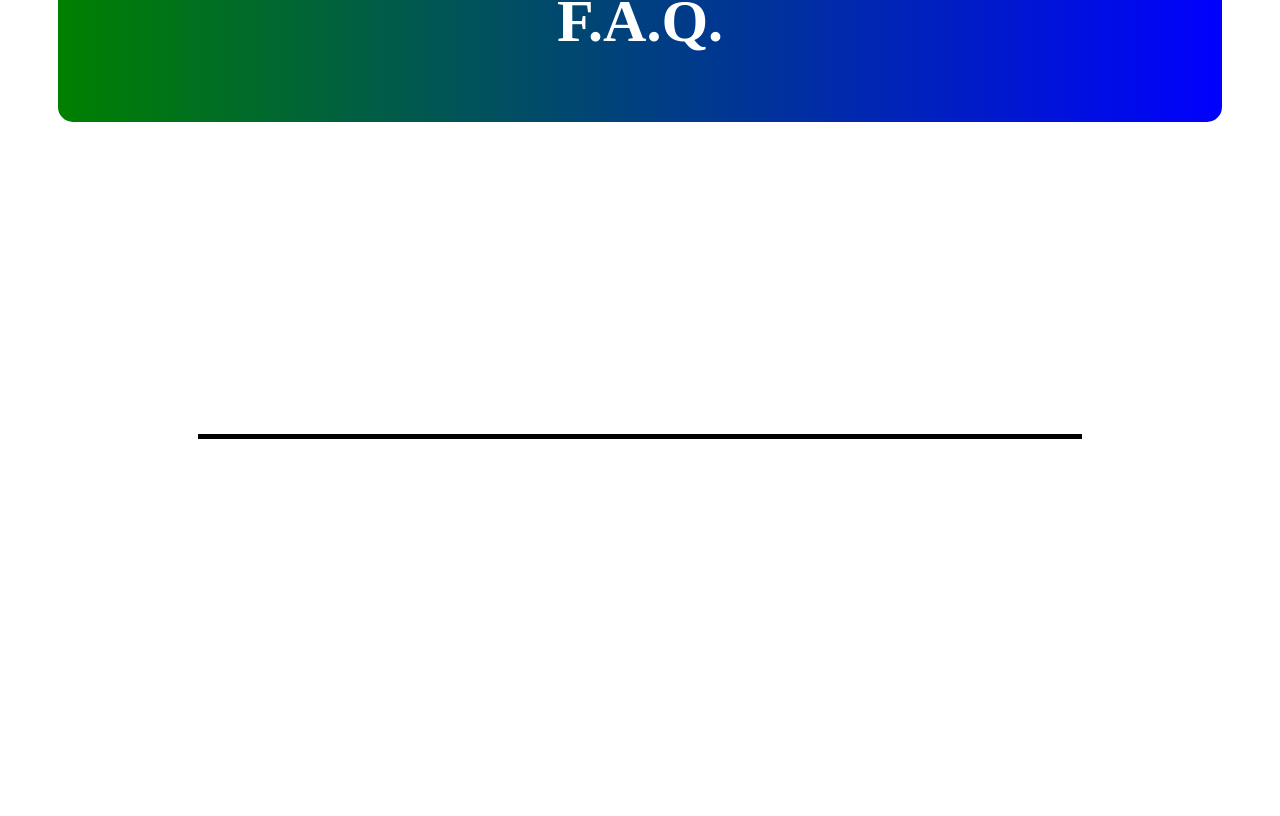
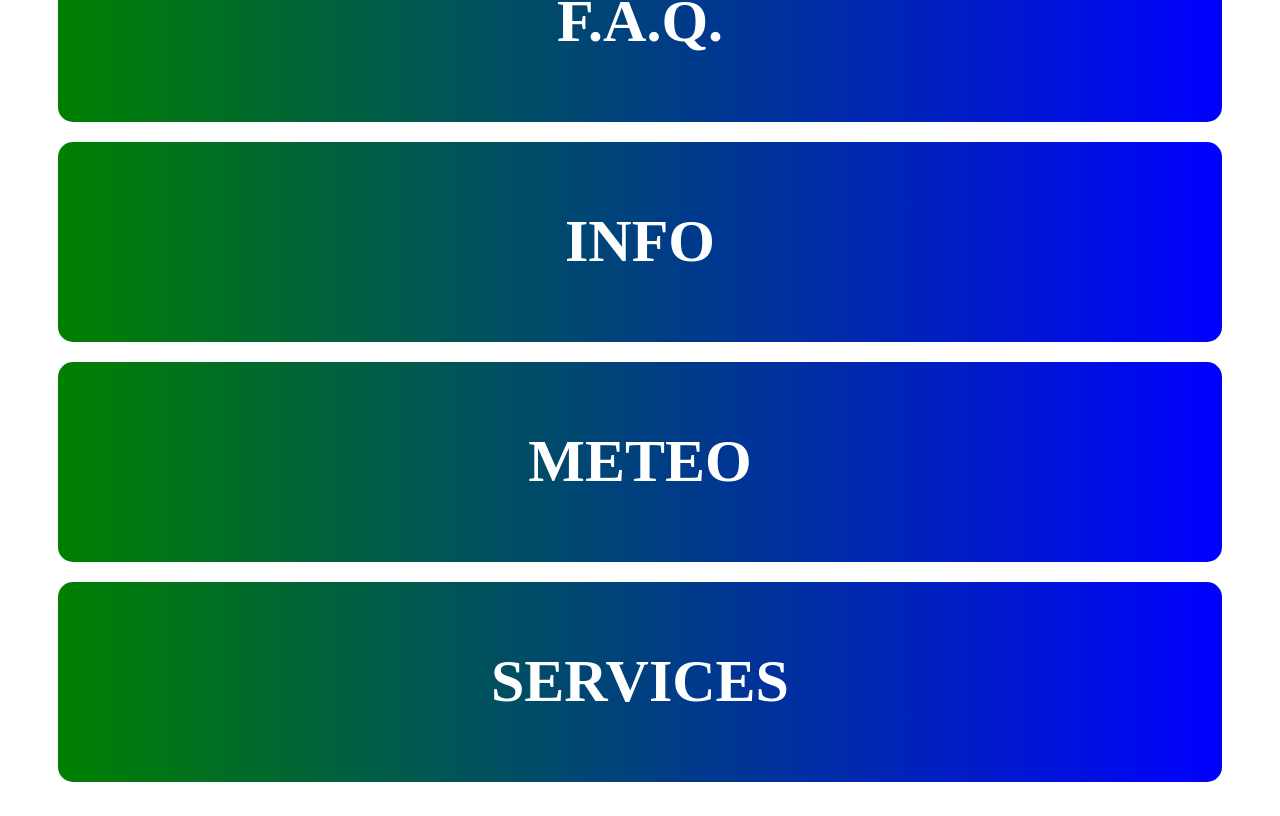
Before and after one commit to Nicojoun/comnet, a React (Create React App) app: page /categories in a window 1280 px wide. Shown: the part 304-1120 px from the top of the page. Before the commit the page ends 816 px from the top, so only its background shows below. Built offline with nearby package versions, Linux system fonts and the light colour scheme.

Commit message:
Ajouter 3 composants Caterolink supplémentaires à la page Categories

```diff
--- a/src/pages/Categories/index.jsx
+++ b/src/pages/Categories/index.jsx
@@ -7,6 +7,9 @@ function Categories() {
     <div className='categories'>
       <h1 style={{color: 'blue'}}>catégories</h1>
       <Caterolink text="F.A.Q." />
+      <Caterolink text="INFO" />
+      <Caterolink text="METEO" />
+      <Caterolink text="SERVICES" />
     </div>
   );
 }
```
